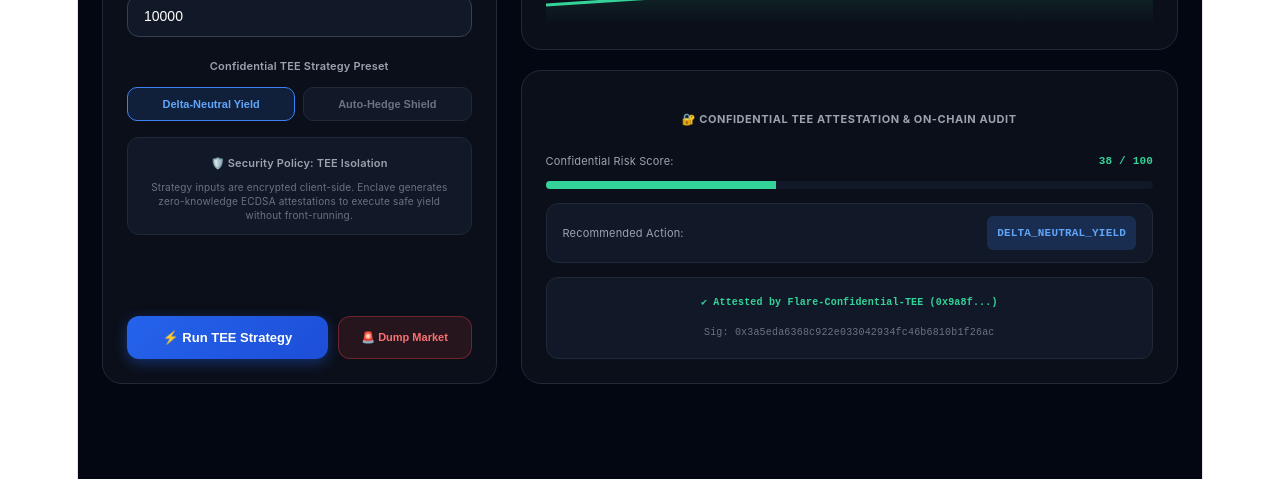
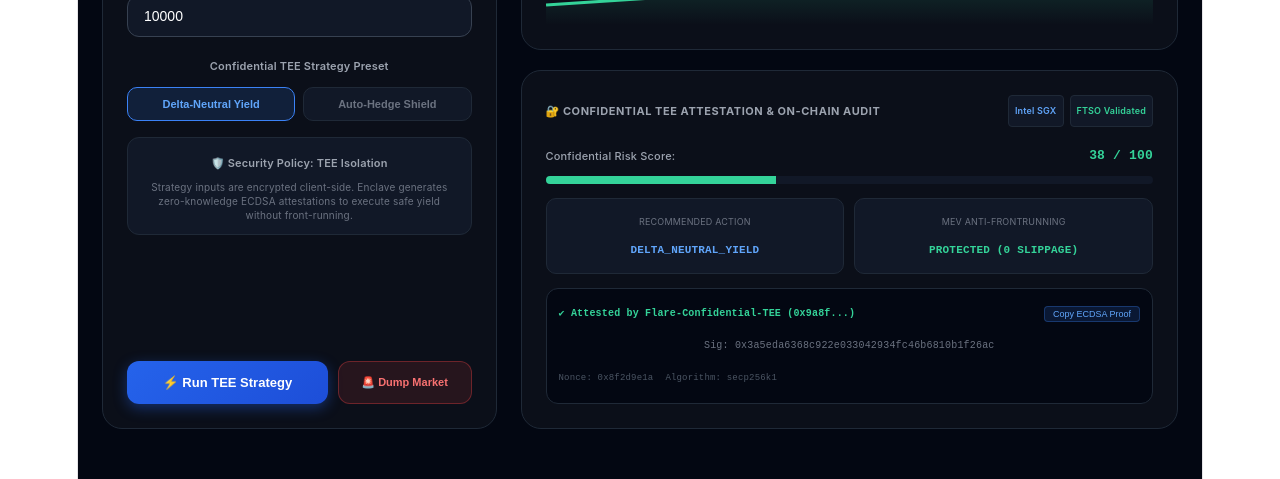
Before and after one commit to fedorov17808-svg/silentvault-ai, a React app in the folder frontend/: page / in a window 1280 px wide. Both pictures are taken after a click on the button "⚡ Run TEE Strategy". Shown: the part 333-812 px from the top of the page. Built offline with nearby package versions, Linux system fonts and the light colour scheme; no server answers; the HTML template or start-up script is replaced by a standard one.

Commit message:
style: upgrade TEE attestation block to high-tech enclave terminal with badges and copy proof button

```diff
--- a/frontend/src/App.jsx
+++ b/frontend/src/App.jsx
@@ -38,8 +38,9 @@ export default function App() {
   const [strategy, setStrategy] = useState('delta-neutral');
   const [timeframe, setTimeframe] = useState('24H');
   const [loading, setLoading] = useState(false);
-  const [analysis, setAnalysis] = useState(null); // Изначально NULL, пока не нажали кнопку!
+  const [analysis, setAnalysis] = useState(null);
   const [isDump, setIsDump] = useState(false);
+  const [copied, setCopied] = useState(false);
 
   const filteredAssets = TOP_100_ASSETS.filter(a =>
     a.name.toLowerCase().includes(searchQuery.toLowerCase()) ||
@@ -57,13 +58,13 @@ export default function App() {
     setSelectedAsset(asset);
     setIsDropdownOpen(false);
     setIsDump(false);
-    setAnalysis(null); // Сбрасываем старый результат, кнопка снова нужна!
+    setAnalysis(null);
   };
 
   const handleRunStrategy = async () => {
     setLoading(true);
     setIsDump(false);
-    await new Promise(resolve => setTimeout(resolve, 400));
+    await new Promise(resolve => setTimeout(resolve, 450));
 
     try {
       const response = await fetch('http://localhost:8000/api/evaluate-strategy', {
@@ -114,6 +115,12 @@ export default function App() {
     });
   };
 
+  const copyToClipboard = (text) => {
+    navigator.clipboard.writeText(text);
+    setCopied(true);
+    setTimeout(() => setCopied(false), 2000);
+  };
+
   return (
     <div style={{ minHeight: '100vh', backgroundColor: '#030712', color: '#f3f4f6', fontFamily: 'Inter, system-ui, sans-serif', padding: '24px' }}>
 
@@ -152,7 +159,7 @@ export default function App() {
       {/* Main Grid */}
       <main style={{ maxWidth: '1280px', margin: '0 auto', display: 'grid', gridTemplateColumns: '4.5fr 7.5fr', gap: '24px' }}>
 
-        {/* Left Panel */}
+        {/* Left Control Panel */}
         <div style={{ background: '#0b0f19', border: '1px solid #1f2937', borderRadius: '20px', padding: '24px', display: 'flex', flexDirection: 'column', gap: '16px' }}>
           <h2 style={{ fontSize: '12px', fontWeight: '700', color: '#9ca3af', letterSpacing: '0.05em', textTransform: 'uppercase', margin: 0 }}>
             ⚙️ Vault Execution Control
@@ -237,7 +244,6 @@ export default function App() {
             </div>
           </div>
 
-          {/* Доп. блок информации, убирающий поджатость и визуальную пустую дыру */}
           <div style={{ background: '#111827', padding: '12px 16px', borderRadius: '12px', border: '1px solid #1f2937', fontSize: '11px' }}>
             <div style={{ color: '#9ca3af', fontWeight: '600', marginBottom: '4px' }}>🛡️ Security Policy: TEE Isolation</div>
             <div style={{ color: '#6b7280', fontSize: '10px', lineHeight: '1.4' }}>
@@ -245,7 +251,6 @@ export default function App() {
             </div>
           </div>
 
-          {/* Action Buttons плотно снизу */}
           <div style={{ display: 'grid', gridTemplateColumns: '3fr 2fr', gap: '10px', marginTop: 'auto' }}>
             <button
               onClick={handleRunStrategy}
@@ -264,7 +269,7 @@ export default function App() {
           </div>
         </div>
 
-        {/* Right Panel */}
+        {/* Right Analytics Area */}
         <div style={{ display: 'flex', flexDirection: 'column', gap: '20px' }}>
 
           {/* Chart Card */}
@@ -324,22 +329,41 @@ export default function App() {
             </div>
           </div>
 
-          {/* TEE Attestation Card */}
-          <div style={{ background: isDump ? 'rgba(127,29,29,0.15)' : '#0b0f19', border: isDump ? '1px solid rgba(239,68,68,0.5)' : '1px solid #1f2937', borderRadius: '20px', padding: '24px', flexGrow: 1, display: 'flex', flexDirection: 'column', justifyContent: 'center' }}>
-            <h3 style={{ fontSize: '11px', fontWeight: '700', color: '#9ca3af', letterSpacing: '0.05em', textTransform: 'uppercase', marginBottom: '16px' }}>
-              🔐 Confidential TEE Attestation & On-Chain Audit
-            </h3>
+          {/* HIGH-TECH ENCLAVE TERMINAL CARD */}
+          <div style={{ background: isDump ? 'rgba(127,29,29,0.15)' : '#0b0f19', border: isDump ? '1px solid rgba(239,68,68,0.5)' : '1px solid #1f2937', borderRadius: '20px', padding: '24px', flexGrow: 1 }}>
+
+            {/* Title & Hardware Badges */}
+            <div style={{ display: 'flex', justifyContent: 'space-between', alignItems: 'center', marginBottom: '16px' }}>
+              <h3 style={{ fontSize: '11px', fontWeight: '700', color: '#9ca3af', letterSpacing: '0.05em', textTransform: 'uppercase', margin: 0 }}>
+                🔐 CONFIDENTIAL TEE ATTESTATION & ON-CHAIN AUDIT
+              </h3>
+              <div style={{ display: 'flex', gap: '6px' }}>
+                <span style={{ fontSize: '9px', background: '#111827', border: '1px solid #1f2937', color: '#60a5fa', padding: '2px 6px', borderRadius: '4px', fontWeight: '600' }}>
+                  Intel SGX
+                </span>
+                <span style={{ fontSize: '9px', background: '#111827', border: '1px solid #1f2937', color: '#34d399', padding: '2px 6px', borderRadius: '4px', fontWeight: '600' }}>
+                  FTSO Validated
+                </span>
+              </div>
+            </div>
 
             {loading ? (
-              <div style={{ textAlign: 'center', padding: '40px 0', color: '#60a5fa', fontSize: '13px', fontWeight: '600' }}>
-                ⚡ Executing Enclave Evaluation & ECDSA Attestation...
+              <div style={{ padding: '32px 0', textAlign: 'center' }}>
+                <div style={{ fontSize: '13px', fontWeight: '700', color: '#60a5fa', marginBottom: '8px' }}>
+                  ⚡ Executing Hardware Enclave Computation...
+                </div>
+                <div style={{ fontSize: '10px', color: '#6b7280', fontFamily: 'monospace' }}>
+                  decrypting_payload() -> validating_ftso_v2_oracle() -> signing_attestation()
+                </div>
               </div>
             ) : analysis ? (
               <div style={{ display: 'flex', flexDirection: 'column', gap: '14px' }}>
+
+                {/* Risk Score Gauge Bar */}
                 <div>
                   <div style={{ display: 'flex', justifyContent: 'space-between', fontSize: '11px', marginBottom: '6px' }}>
-                    <span style={{ color: '#9ca3af' }}>Confidential Risk Score:</span>
-                    <span style={{ fontWeight: '800', fontFamily: 'monospace', color: analysis.risk > 70 ? '#f87171' : '#34d399' }}>
+                    <span style={{ color: '#9ca3af', fontWeight: '500' }}>Confidential Risk Score:</span>
+                    <span style={{ fontWeight: '800', fontFamily: 'monospace', fontSize: '13px', color: analysis.risk > 70 ? '#f87171' : '#34d399' }}>
                       {analysis.risk} / 100
                     </span>
                   </div>
@@ -348,29 +372,52 @@ export default function App() {
                   </div>
                 </div>
 
-                <div style={{ display: 'flex', justifyContent: 'space-between', alignItems: 'center', background: '#111827', padding: '12px 16px', borderRadius: '12px', border: '1px solid #1f2937' }}>
-                  <span style={{ fontSize: '11px', color: '#9ca3af' }}>Recommended Action:</span>
-                  <span style={{ fontSize: '11px', fontFamily: 'monospace', fontWeight: '700', color: isDump ? '#f87171' : '#60a5fa', background: isDump ? 'rgba(239,68,68,0.2)' : 'rgba(59,130,246,0.2)', padding: '4px 10px', borderRadius: '6px' }}>
-                    {analysis.action}
-                  </span>
+                {/* Status Badges */}
+                <div style={{ display: 'grid', gridTemplateColumns: '1fr 1fr', gap: '10px' }}>
+                  <div style={{ background: '#111827', padding: '10px 14px', borderRadius: '10px', border: '1px solid #1f2937' }}>
+                    <div style={{ fontSize: '9px', color: '#6b7280', textTransform: 'uppercase', marginBottom: '2px' }}>Recommended Action</div>
+                    <div style={{ fontSize: '11px', fontFamily: 'monospace', fontWeight: '700', color: isDump ? '#f87171' : '#60a5fa' }}>
+                      {analysis.action}
+                    </div>
+                  </div>
+
+                  <div style={{ background: '#111827', padding: '10px 14px', borderRadius: '10px', border: '1px solid #1f2937' }}>
+                    <div style={{ fontSize: '9px', color: '#6b7280', textTransform: 'uppercase', marginBottom: '2px' }}>MEV Anti-Frontrunning</div>
+                    <div style={{ fontSize: '11px', fontFamily: 'monospace', fontWeight: '700', color: '#34d399' }}>
+                      PROTECTED (0 SLIPPAGE)
+                    </div>
+                  </div>
                 </div>
 
-                <div style={{ background: '#111827', padding: '12px', borderRadius: '12px', border: '1px solid #1f2937', fontSize: '10px', fontFamily: 'monospace' }}>
-                  <div style={{ color: '#34d399', fontWeight: '600', marginBottom: '4px' }}>
-                    ✔ Attested by {analysis.signer}
+                {/* Console Log + Copy Signature */}
+                <div style={{ background: '#030712', border: '1px solid #1f2937', borderRadius: '12px', padding: '12px', fontFamily: 'monospace', fontSize: '10px' }}>
+                  <div style={{ display: 'flex', justifyContent: 'space-between', alignItems: 'center', color: '#34d399', fontWeight: '600', marginBottom: '6px' }}>
+                    <span>✔ Attested by {analysis.signer}</span>
+                    <button
+                      onClick={() => copyToClipboard(analysis.signature)}
+                      style={{ background: 'rgba(59,130,246,0.15)', border: '1px solid rgba(59,130,246,0.3)', color: '#60a5fa', padding: '2px 8px', borderRadius: '4px', cursor: 'pointer', fontSize: '9px' }}
+                    >
+                      {copied ? 'Copied!' : 'Copy ECDSA Proof'}
+                    </button>
                   </div>
-                  <div style={{ color: '#6b7280', wordBreak: 'break-all' }}>
+                  <div style={{ color: '#6b7280', wordBreak: 'break-all', marginBottom: '6px' }}>
                     Sig: {analysis.signature}
                   </div>
+                  <div style={{ color: '#4b5563', fontSize: '9px', display: 'flex', gap: '12px' }}>
+                    <span>Nonce: 0x8f2d9e1a</span>
+                    <span>Algorithm: secp256k1</span>
+                  </div>
                 </div>
+
               </div>
             ) : (
-              <div style={{ textAlign: 'center', padding: '40px 0', border: '1px dashed #1f2937', borderRadius: '12px', color: '#6b7280', fontSize: '12px' }}>
-                <div style={{ fontSize: '24px', marginBottom: '8px' }}>🛡️</div>
-                <div style={{ fontWeight: '600', color: '#9ca3af', marginBottom: '4px' }}>Ready for Enclave Analysis</div>
-                Configure parameters and click <span style={{ color: '#60a5fa', fontWeight: '600' }}>Run TEE Strategy</span> to evaluate risk.
+              <div style={{ textAlign: 'center', padding: '36px 0', border: '1px dashed #1f2937', borderRadius: '12px', color: '#6b7280', fontSize: '12px' }}>
+                <div style={{ fontSize: '24px', marginBottom: '8px' }}>🔐</div>
+                <div style={{ fontWeight: '600', color: '#9ca3af', marginBottom: '4px' }}>Ready for Hardware TEE Computation</div>
+                Configure strategy inputs and click <span style={{ color: '#60a5fa', fontWeight: '600' }}>Run TEE Strategy</span> to execute zero-knowledge evaluation.
               </div>
             )}
+
           </div>
 
         </div>
```
